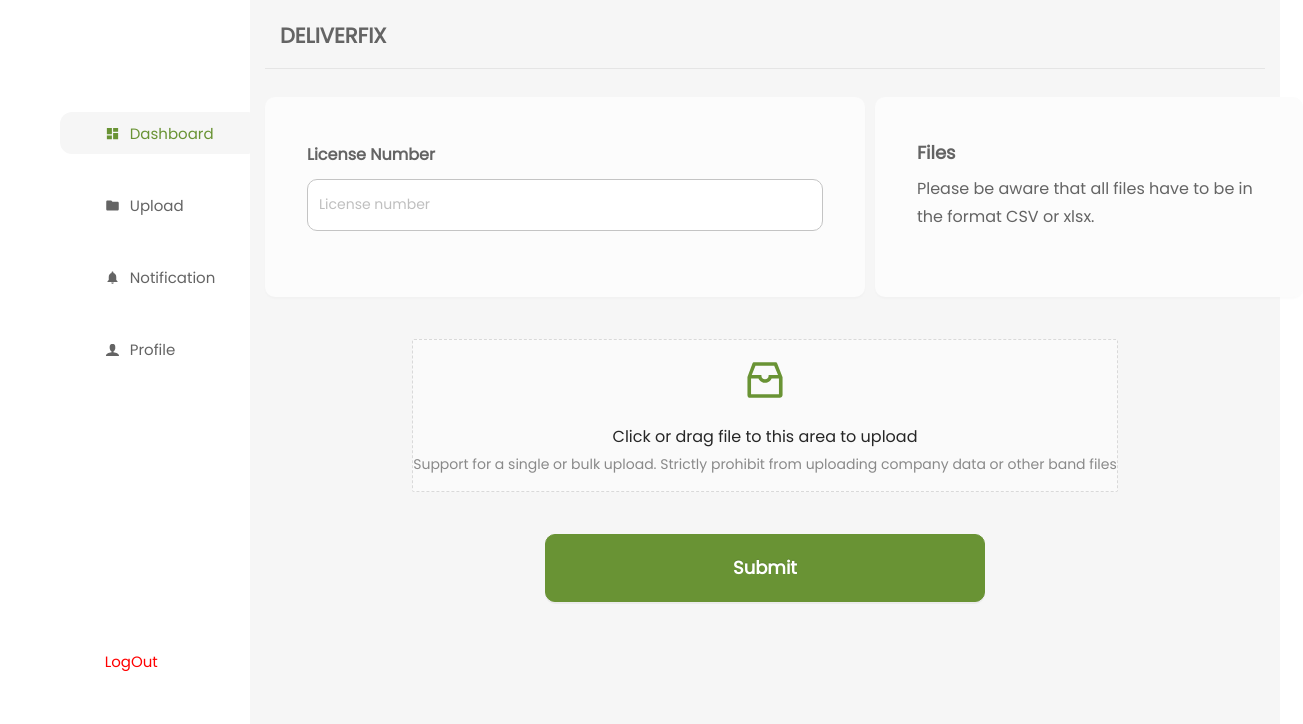
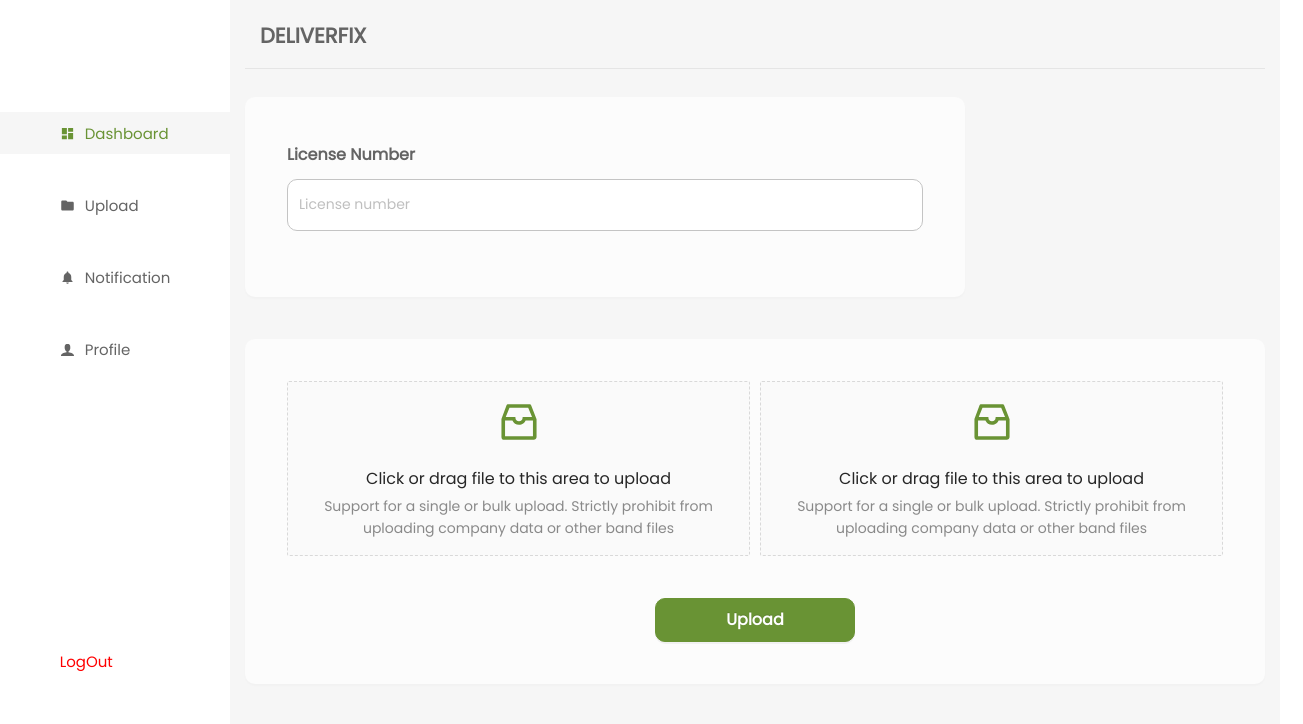
Before and after one commit to Razeb12/deliver-fix-dashboard-, a React (Create React App) app: page / in a window 1280 px wide. Both pictures are taken after typing "name@example.com", "Sample123" into the empty fields and a click on the button "Login". Shown: the top 724 px of the page, 1303 px wide, since content can reach past the window. Built offline with nearby package versions, Linux system fonts and the light colour scheme.

Commit message:
double upload

```diff
--- a/src/components/ui/sidebar/style.scss
+++ b/src/components/ui/sidebar/style.scss
@@ -1,5 +1,5 @@
 .sidebar_container {
-  width: 250px;
+  width: 230px;
   background: #fff;
   height: 100vh;
   overflow-y: scroll;
@@ -15,7 +15,7 @@
     display: grid;
     gap: 30px;
     place-content: center;
-    padding: 14vh 20vh;
+    padding: 14vh 5em;
 
     p,
     a {
@@ -25,7 +25,7 @@
       line-height: 27px;
       color: #646464;
       width: 100%;
-      padding: 0.5em 3em;
+      padding: 0.5em 5em;
       display: flex;
       align-items: center;
       gap: 10px;
--- a/src/layouts/style.scss
+++ b/src/layouts/style.scss
@@ -3,8 +3,7 @@
 
   .side_body {
     background: #f6f6f6;
-    width: 100vw;
-    height: 100vh;
     padding: 15px;
+    width: 100%;
   }
 }
--- a/src/pages/dashboard/Dashboard.jsx
+++ b/src/pages/dashboard/Dashboard.jsx
@@ -66,15 +66,21 @@
               />
             </Form.Item>
           </div>
-          <div className="dashboard_right">
-            <h3>Files</h3>
-            <p>
-              Please be aware that all files have to be in the format CSV or
-              xlsx.
+        </div>
+        <div className="dashboard_lower_container">
+          <div className="dashboard_lower">
+            <Dragger {...props}>
+              <p className="ant-upload-drag-icon">
+                <InboxOutlined style={{ color: "#699334" }} />
               </p>
-          </div>
-        </div>
-        <div className="dashboard_lower">
+              <p className="ant-upload-text">
+                Click or drag file to this area to upload
+              </p>
+              <p className="ant-upload-hint">
+                Support for a single or bulk upload. Strictly prohibit from
+                uploading company data or other band files
+              </p>
+            </Dragger>
             <Dragger {...props}>
               <p className="ant-upload-drag-icon">
                 <InboxOutlined style={{ color: "#699334" }} />
@@ -91,14 +97,15 @@
           <div className="dashboard_save">
             {!loading && (
               <Button type="primary" htmlType="submit" className="submit_btn">
-              Submit
+                Upload
               </Button>
             )}
             {loading && (
               <Button type="primary" htmlType="button" className="submit_btn">
-              Saving...
+                Uploading...
               </Button>
             )}
+          </div>
         </div>
       </Form>
     </div>
--- a/src/pages/dashboard/style.scss
+++ b/src/pages/dashboard/style.scss
@@ -1,16 +1,12 @@
 .dashboard {
   padding: 2em 0;
   .dashboard_upper {
-    display: flex;
-    justify-content: space-evenly;
-    gap: 10px;
-
     .dashboard_left {
       background: #fcfcfc;
       box-shadow: 0px 2px 2px rgba(34, 34, 34, 0.02);
       border-radius: 10px;
       padding: 3em;
-      min-width: 60%;
+      width: 720px;
 
       label {
         font-weight: 600;
@@ -58,7 +54,20 @@
     }
   }
 
-  .dashboard_lower,
+  .dashboard_lower_container {
+    background: #fcfcfc;
+    box-shadow: 0px 2px 2px rgba(34, 34, 34, 0.02);
+    border-radius: 10px;
+    margin-top: 3em;
+    padding: 3em;
+    margin-inline: auto;
+  }
+  .dashboard_lower {
+    display: flex;
+    justify-content: space-evenly;
+    gap: 10px;
+  }
+
   .dashboard_save {
     padding-top: 3em;
     display: flex;
@@ -68,11 +77,11 @@
     .submit_btn {
       background: #699334;
       border-radius: 10px;
-      width: 440px;
-      height: 68px;
+      width: 200px;
+      height: 44px;
       font-weight: 600;
-      font-size: 18px;
-      line-height: 27px;
+      font-size: 16px;
+      line-height: 18px;
       color: #ffffff;
       border: 1px solid #699334;
 
@@ -86,3 +95,13 @@
     }
   }
 }
+
+.ant-upload.ant-upload-drag {
+  border: 1px dashed #d9d9d9;
+
+  &:hover,
+  &:focus,
+  &:active {
+    border: 1px dashed #699334 !important;
+  }
+}
```
Lines whose indentation alone changed are shown as unchanged.
